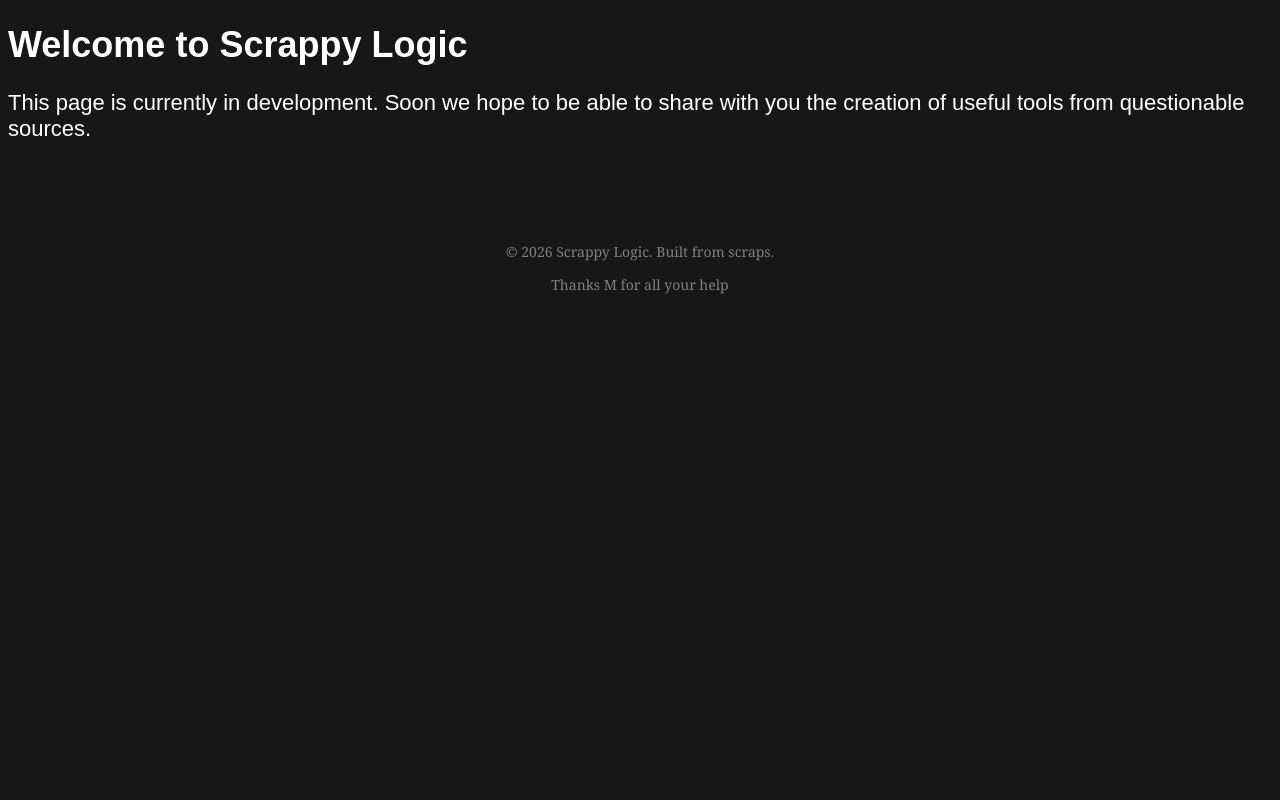
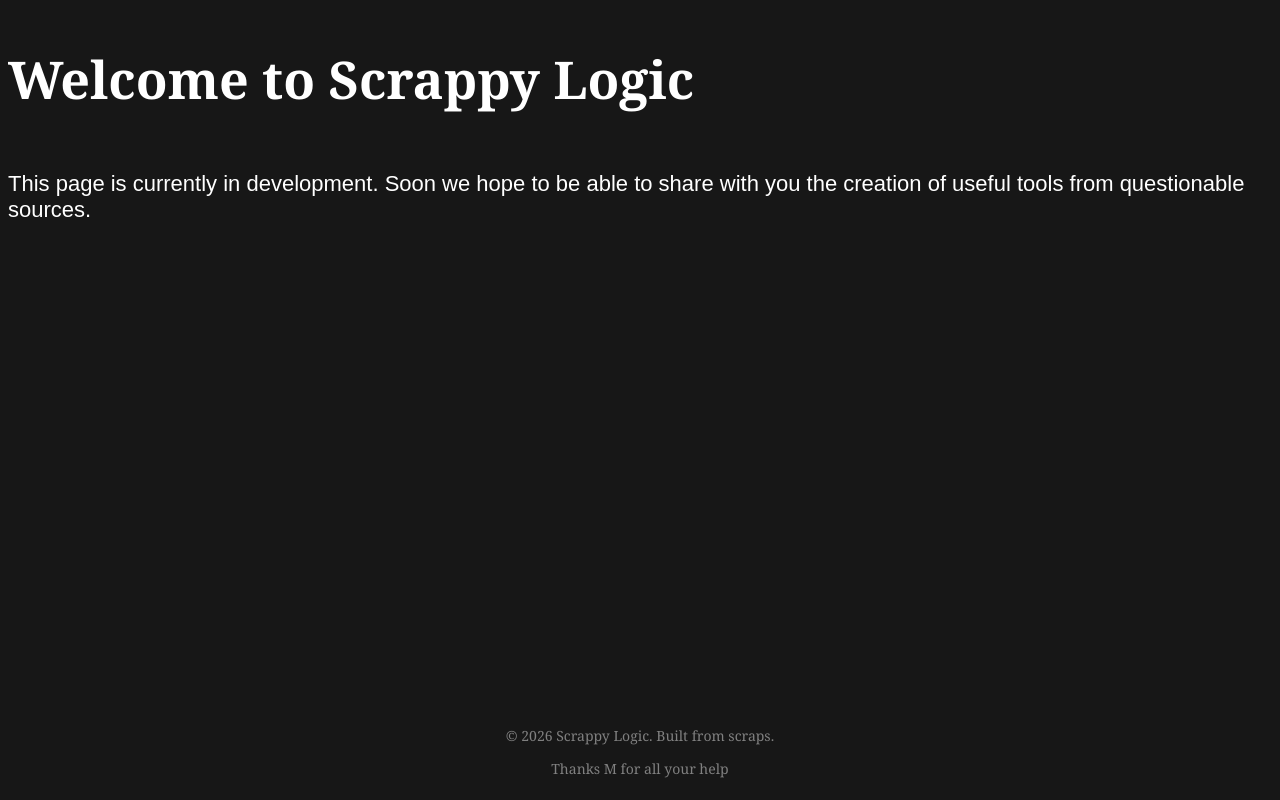
Before and after one commit to CptnKirk002/scrappylogic-website, a plain HTML site: page index.html in a window 1280 px wide. Drawn offline with Linux system fonts and the light colour scheme.

Commit message:
Update index.html

```diff
--- a/index.html
+++ b/index.html
@@ -7,18 +7,23 @@
     font-family: Arial, sans-serif;
     font-size: 18px;
     background-color: #171717;
-    color: white;
+    color: white;min-height: 100vh;
+    display: flex;
+    flex-direction: column;
+    margin: 0;
+    padding: 8px;
+    box-sizing: border-box;
   }
   footer {
     font-family: Georgia, serif;
     font-size: 14px;
     color: gray;
     text-align: center;
-    margin-top: 100px;
+    margin-top: auto;
   }
 
   h1 {
-    font-family: Georgia
+    font-family: Georgia, serif;
     font-size: 52px;
   }
 
```
